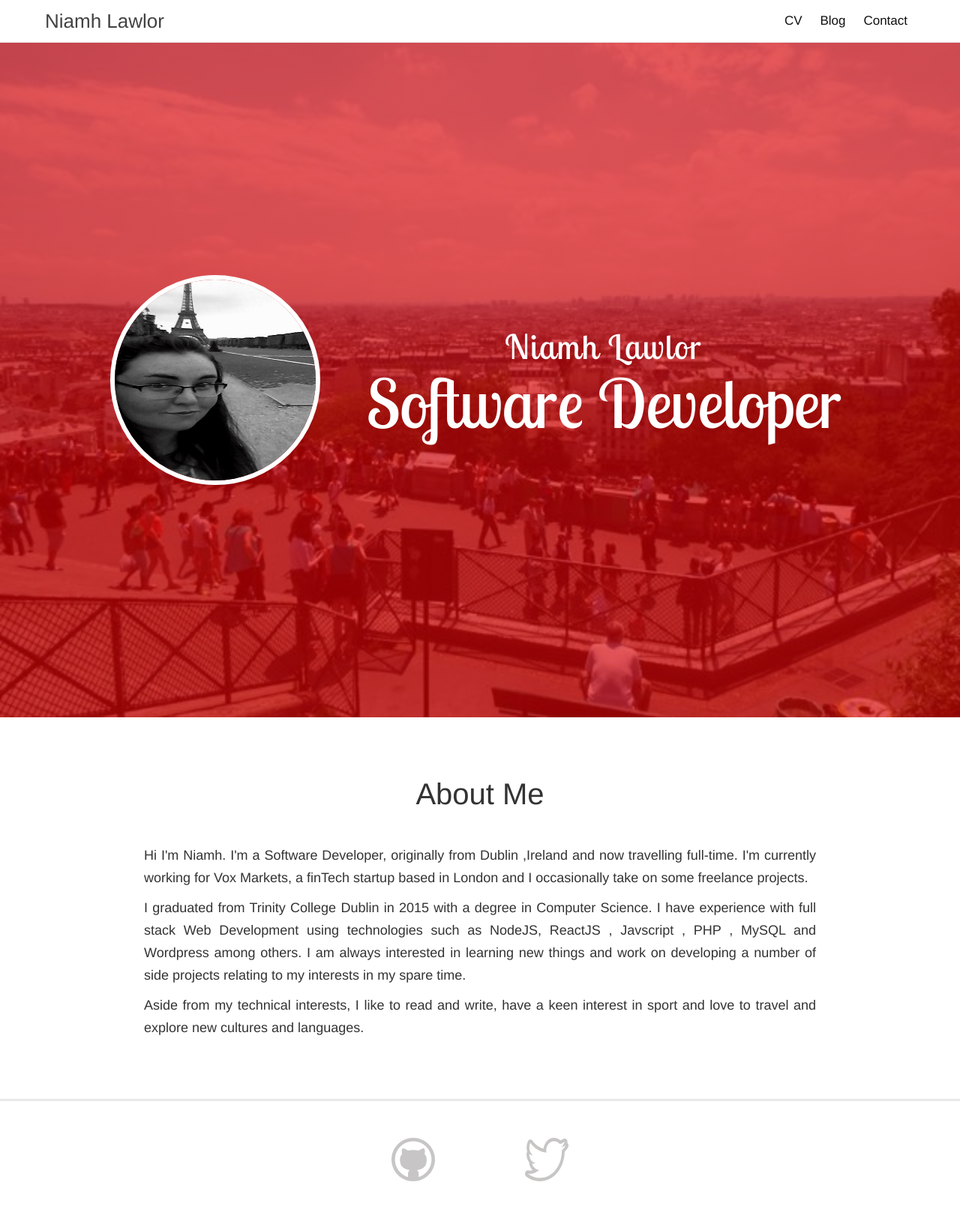
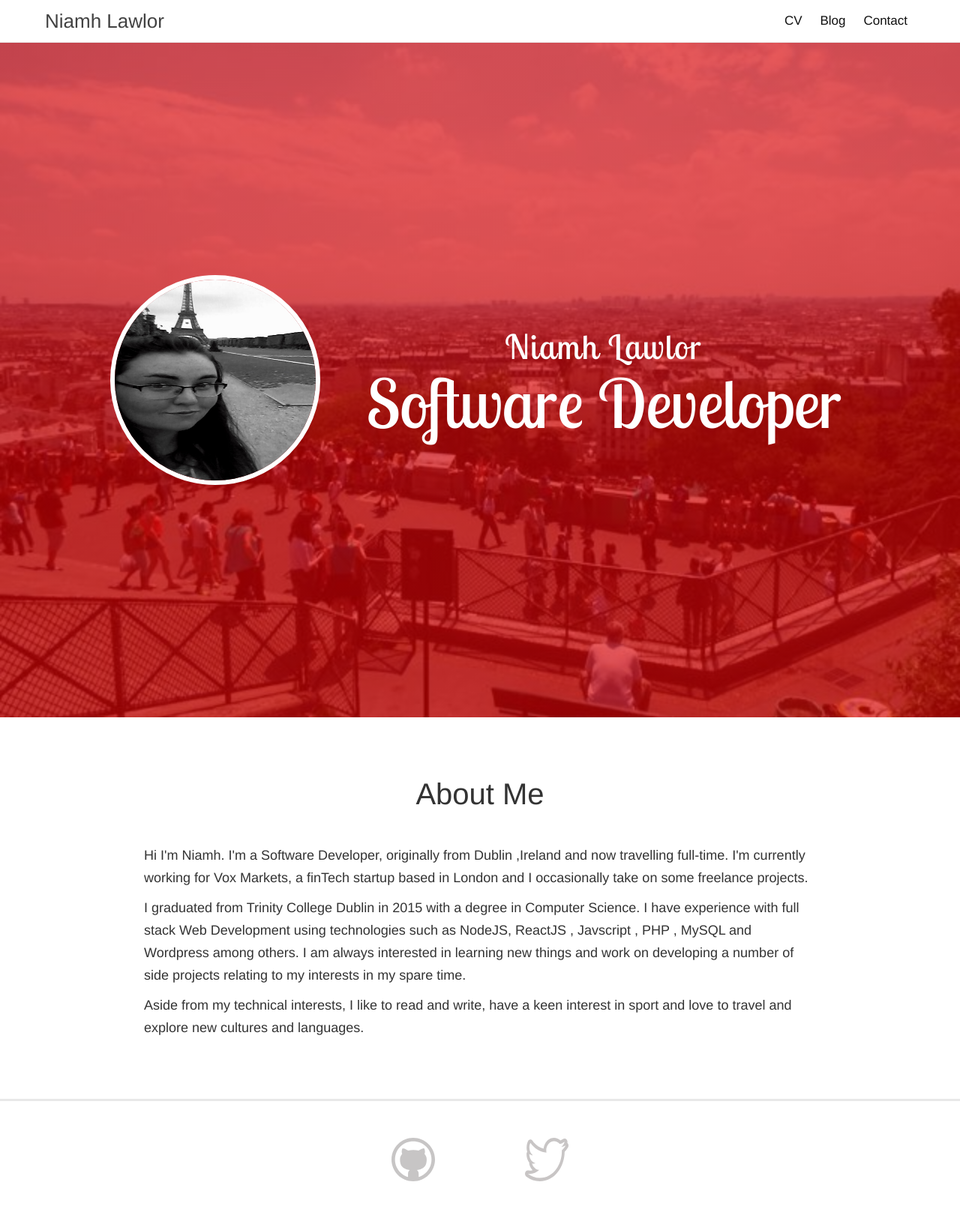
Before and after one commit to nileahtobhair/nileahtobhair.github.io, a Jekyll site: the page built from index.html, in a window 1280 px wide. Shown: the whole page at 75% size. Built offline with Jekyll 4.4.1, drawn with Linux system fonts in a browser that asks for light colours; the list of posts is cut into pages by our own code.

Commit message:
home page styling

```diff
--- a/_sass/_layout.scss
+++ b/_sass/_layout.scss
@@ -28,6 +28,7 @@
 .site-nav {
     float: right;
     line-height: 56px;
+    z-index:100;
     .page-link {
         font-size: 17px;
         color: $text-color;
@@ -101,7 +102,9 @@
     text-align: justify;
     width:70%;
     margin: 80px auto;
-
+    p{
+        text-align: -webkit-auto;
+    }
 }
 /* end of about page */
 
@@ -173,6 +176,12 @@
             font-size: 40px;
         }
     }
+    @media screen and ( max-width: 599px ) and (min-height: 520px){
+        h1{
+            margin-top:50px;
+        }
+    }
+
     .sub-title{
         font-size: 90px;
         font-family: 'Lobster Two', Helvetica, sans-serif;
```
